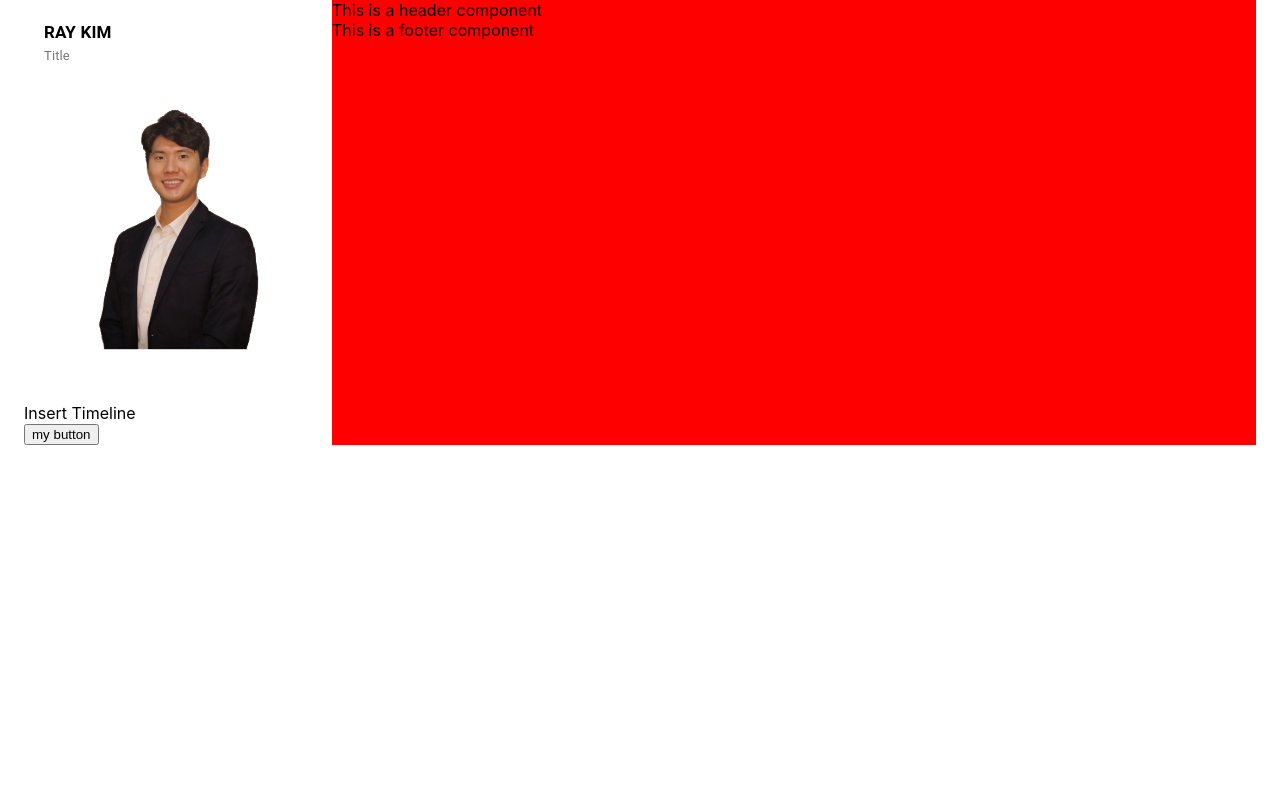
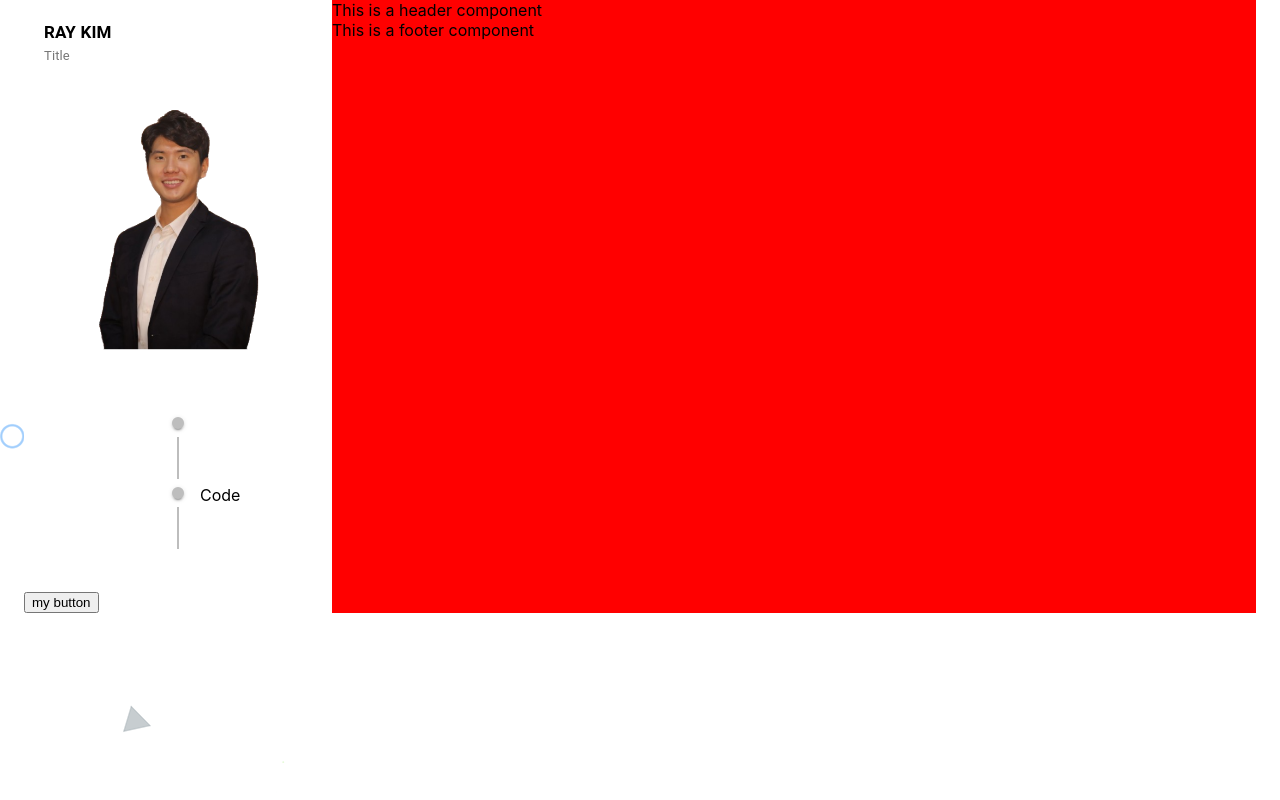
Before and after one commit to moonnada/Portfolio, a React (Create React App) app: page / in a window 1280 px wide. Built offline with nearby package versions, Linux system fonts and the light colour scheme.

Commit message:
added my profile image

```diff
--- a/src/components/Profile/Profile.js
+++ b/src/components/Profile/Profile.js
@@ -1,6 +1,7 @@
 import { Typography } from '@material-ui/core'
 import React from 'react'
 import './Profile.css'
+import CustomTimeLine from '../Timeline/Timeline'
 
 const Profile = () => {
     return (
@@ -18,7 +19,7 @@
 
 
             <div className='profile_information'>
-                Insert Timeline
+                <CustomTimeLine />
                 <br/>
                 <button>my button</button>
 
--- /dev/null
+++ b/src/components/Timeline/Timeline.js
@@ -0,0 +1,38 @@
+import React from 'react'
+import Timeline from '@material-ui/lab/Timeline';
+import TimelineItem from '@material-ui/lab/TimelineItem';
+import TimelineSeparator from '@material-ui/lab/TimelineSeparator';
+import TimelineConnector from '@material-ui/lab/TimelineConnector';
+import TimelineContent from '@material-ui/lab/TimelineContent';
+import TimelineDot from '@material-ui/lab/TimelineDot';
+import './Timeline.css'
+import { Typography } from '@material-ui/core';
+
+const CustomTimeline = ({title}) => {
+
+    return (
+        <Timeline className={'timeline'}>
+
+        {/* item header */}
+        <TimelineItem className={'timeline_firstItem'}>
+          <TimelineSeparator>
+            <TimelineDot className={'timeline_dot_header'} />
+            <TimelineConnector />
+          </TimelineSeparator>
+          <TimelineContent><Typography variant="h6" className={'timeline_header'}>{title}</Typography></TimelineContent>
+        </TimelineItem>
+
+        {/* remaining items */}
+        <TimelineItem>
+          <TimelineSeparator>
+            <TimelineDot className={'timeline_dot'}/>
+            <TimelineConnector />
+          </TimelineSeparator>
+          <TimelineContent>Code</TimelineContent>
+        </TimelineItem>
+
+      </Timeline>
+    )
+}
+
+export default CustomTimeline
--- a/src/index.css
+++ b/src/index.css
@@ -5,6 +5,8 @@
     sans-serif;
   -webkit-font-smoothing: antialiased;
   -moz-osx-font-smoothing: grayscale;
+  overflow: hidden;
+  background: url(./asserts/images/bg-1.png);
 }
 
 code {
```
Also changed, not shown: src/asserts/images/bg-1.png (added), src/asserts/images/bgimage.gif (added), src/components/Timeline/Timeline.css (added).
